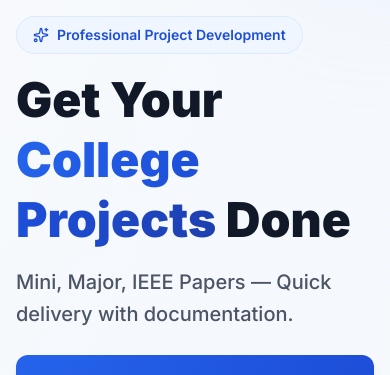
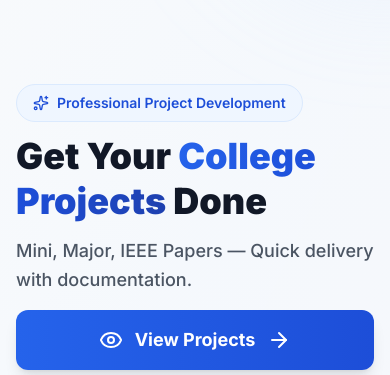
Before and after one commit to abdullahfirdowsi/portfolio-freelance-phase3, a React (Vite) app: page / in a window 390 px wide. Shown: the part 259-634 px from the top of the page. Built offline with nearby package versions, Linux system fonts and the light colour scheme; no server answers.

Commit message:
Optimize Mobile Hero Section Spacing

```diff
--- a/src/pages/Home.tsx
+++ b/src/pages/Home.tsx
@@ -67,7 +67,7 @@ const Home = () => {
   return (
     <div className="animate-fade-in overflow-hidden">
       {/* Hero Section */}
-      <section className="relative bg-gradient-to-br from-slate-50 via-blue-50/40 to-indigo-50/30 min-h-screen flex items-center py-12 sm:py-16 lg:py-24 pt-[72px] overflow-hidden">
+      <section className="relative bg-gradient-to-br from-slate-50 via-blue-50/40 to-indigo-50/30 min-h-screen flex items-center py-6 sm:py-16 lg:py-24 pt-[72px] overflow-hidden">
         {/* Subtle Background Elements */}
         <div className="absolute inset-0 overflow-hidden">
           <div className="absolute -top-40 -right-40 w-80 h-80 bg-gradient-to-br from-primary-100/30 to-primary-200/20 rounded-full blur-3xl"></div>
@@ -76,20 +76,20 @@ const Home = () => {
 
         <div className="container-max px-4 sm:px-6 lg:px-8 relative z-10">
           <div className="grid grid-cols-1 lg:grid-cols-2 gap-8 lg:gap-16 items-center">
-            <div className="animate-slide-up space-y-6 sm:space-y-8">
-              <div className="space-y-4 sm:space-y-6">
+            <div className="animate-slide-up space-y-4 sm:space-y-8">
+              <div className="space-y-3 sm:space-y-6">
                 <div className="inline-flex items-center space-x-2 bg-primary-50 text-primary-700 px-4 py-2 rounded-full text-sm font-semibold border border-primary-100">
                   <Sparkles className="h-4 w-4" />
                   <span>Professional Project Development</span>
                 </div>
-                <h1 className="text-5xl md:text-6xl lg:text-7xl font-black text-gray-900 leading-tight">
+                <h1 className="text-4xl sm:text-5xl md:text-6xl lg:text-7xl font-black text-gray-900 leading-tight">
                   Get Your{' '}
                   <span className="bg-gradient-to-r from-primary-600 via-primary-700 to-primary-800 bg-clip-text text-transparent">
                     College Projects
                   </span>{' '}
                   Done
                 </h1>
-                <p className="text-xl md:text-2xl text-gray-600 leading-relaxed max-w-2xl font-medium">
+                <p className="text-lg sm:text-xl md:text-2xl text-gray-600 leading-relaxed max-w-2xl font-medium">
                   Mini, Major, IEEE Papers — Quick delivery with documentation.
                 </p>
               </div>
```
